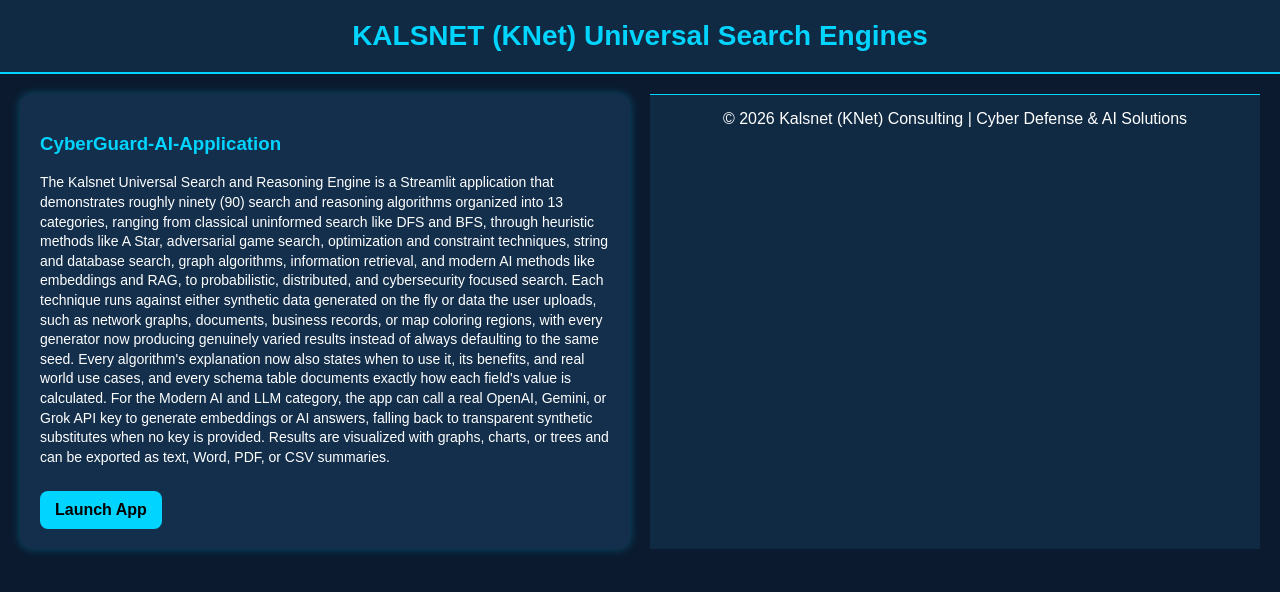
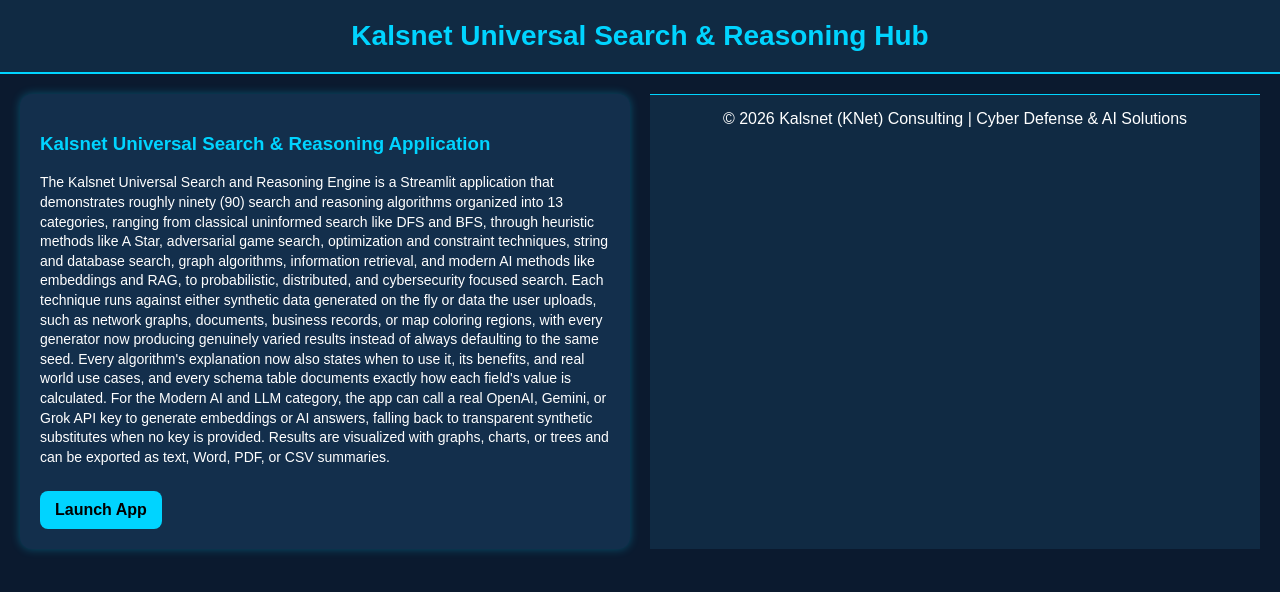
Before and after one commit to kalsr/Kalsnet-Universal-Search-And-Reasoning, a plain HTML site: page index.html in a window 1280 px wide. Drawn offline with Linux system fonts and the light colour scheme.

Commit message:
Revise index.html for Kalsnet Universal Search Hub
Updated the content and structure of the Kalsnet Universal Search & Reasoning Hub webpage.

```diff
--- a/index.html
+++ b/index.html
@@ -81,7 +81,7 @@
 <body>
 
 <header>
-    KALSNET (KNet) Universal Search Engines
+    Kalsnet Universal Search & Reasoning Hub
 </header>
 
 <div class="container">
@@ -89,7 +89,7 @@
 
     <!-- App 1 -->
     <div class="card">
-        <h3>CyberGuard-AI-Application</h3>
+        <h3>Kalsnet Universal Search & Reasoning Application</h3>
         <p>
             The Kalsnet Universal Search and Reasoning Engine is a Streamlit application that demonstrates roughly ninety (90) search and reasoning algorithms
            organized into 13 categories, ranging from classical uninformed search like DFS and BFS, through heuristic methods like A Star, adversarial game
```
